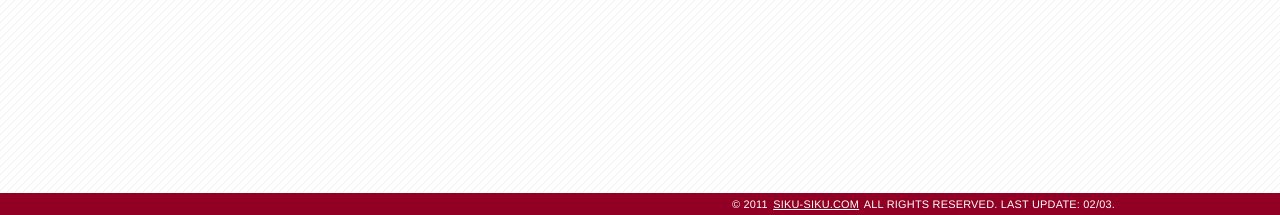
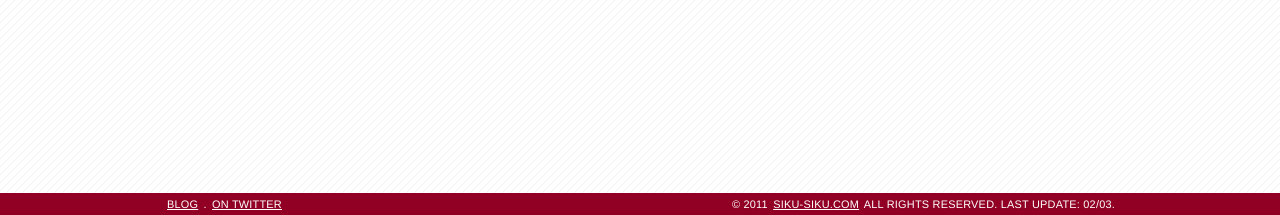
Before and after one commit to mulyadioey/Siku-Siku, a PHP site: page / in a window 1280 px wide. Shown: the part 585-800 px from the top of the page. Run offline with PHP 8.4, Linux system fonts and the light colour scheme; some libraries are stand-ins or nearby versions.

Commit message:
Added blog and Twitter on the footer.

```diff
--- a/css/siku-siku.css
+++ b/css/siku-siku.css
@@ -259,6 +259,10 @@ div#ss_footer {
 		text-align: right;
 		text-transform: uppercase;
 	}
+
+		div#ss_footer p span {
+			float: left;
+		}
 
 	div#ss_footer a {
 		padding: 0 2px;
--- a/index.html
+++ b/index.html
@@ -105,7 +105,7 @@
   	</div>
 </div>
 <div id="ss_footer">
-	<p>&copy; 2011 <a href="mailto:moey@siku-siku.com">Siku-Siku.com</a> All Rights Reserved. Last update: 02/03.</p>
+    <p><span><a href="/blog/" title="Go to Siku-Siku.com blog">Blog</a> . <a href="http://twitter.com/SikuSikuCom" title="Follow Siku-Siku.com on Twitter">On Twitter</a></span> &copy; 2011 <a href="mailto:moey@siku-siku.com" title="Send email to moey@siku-siku.com">Siku-Siku.com</a> All Rights Reserved. Last update: 02/03.</p>
 </div>
 </body>
 </html>
```
